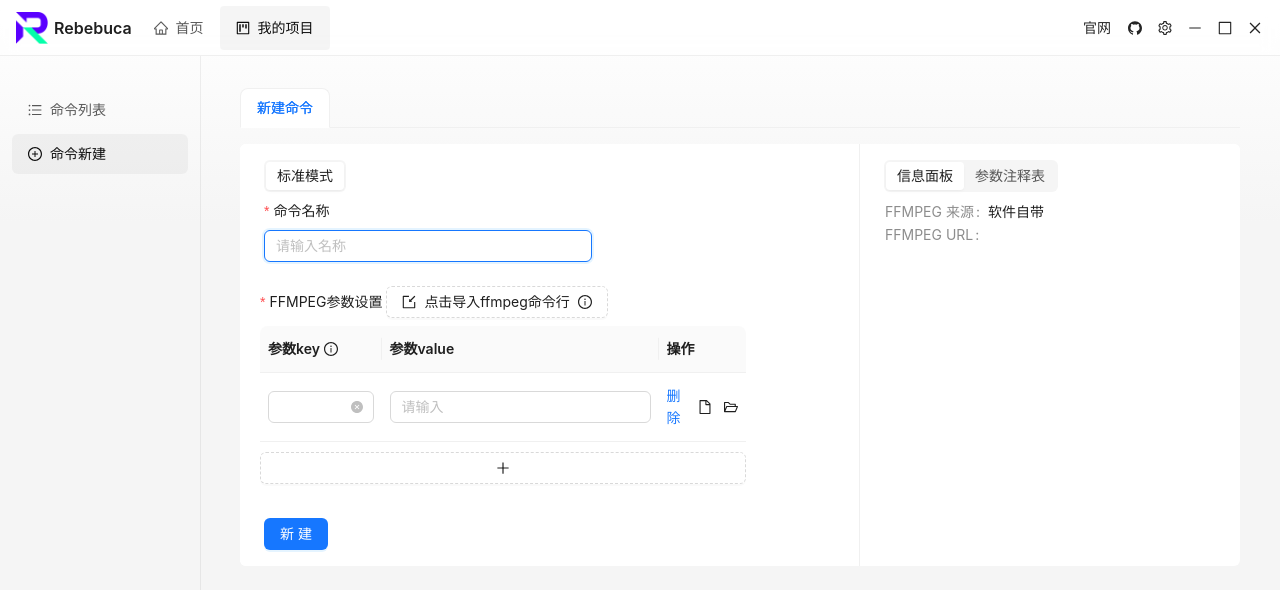
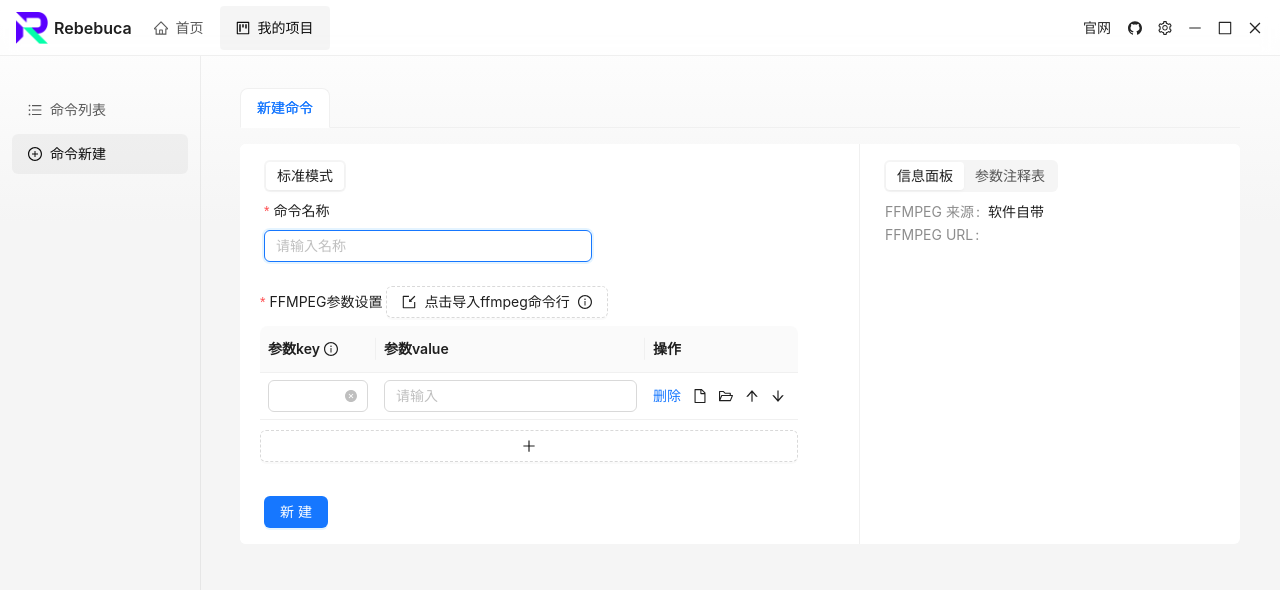
Before and after one commit to rebebuca/rebebuca, a React (Vite) app: page /project/new in a window 1280 px wide. Shown: the top 590 px of the page. Built offline with nearby package versions, Linux system fonts and the light colour scheme.

Commit message:
feat: 新建命令支持参数上下移动

```diff
--- a/src/pages/project/new/index.tsx
+++ b/src/pages/project/new/index.tsx
@@ -7,7 +7,7 @@ import { useSelector } from 'react-redux'
 import React, { useEffect, useRef, useState } from 'react'
 import type { ProColumns } from '@ant-design/pro-components'
 import { useSearchParams, useNavigate } from 'react-router-dom'
-import { FileOutlined, FolderOpenOutlined, ImportOutlined, InfoCircleOutlined } from '@ant-design/icons'
+import { FileOutlined, FolderOpenOutlined, ImportOutlined, InfoCircleOutlined, ArrowUpOutlined, ArrowDownOutlined } from '@ant-design/icons'
 import type { ProFormInstance, EditableFormInstance, ActionType } from '@ant-design/pro-components'
 import { EditableProTable, ProForm, ProFormText, ProCard } from '@ant-design/pro-components'
 import {
@@ -102,7 +102,7 @@ const ProjectItemNew: React.FC = () => {
   const columns: ProColumns<DataSourceType>[] = [
     {
       title: t('参数key'),
-      width: '25%',
+      width: '20%',
       key: 'key',
       dataIndex: 'key',
       valueType: 'select',
@@ -118,7 +118,7 @@ const ProjectItemNew: React.FC = () => {
     {
       title: t('参数value'),
       dataIndex: 'value',
-      width: '57%'
+      width: '50%'
     },
     {
       title: t('操作'),
@@ -443,6 +443,36 @@ const ProjectItemNew: React.FC = () => {
                                     selectFileOrDir(row, 2)
                                   }}
                                 />
+                              </Tooltip>,
+                              <Tooltip placement="top" title={t('上移')} key="up">
+                                <ArrowUpOutlined
+                                  style={{ cursor: 'pointer' }}
+                                  onClick={() => {
+                                    const dataSource = formRef.current?.getFieldValue('url');
+                                    const index = dataSource.findIndex((item: DataSourceType) => item.id === row.id);
+                                    if (index > 0) {
+                                      const newDataSource = [...dataSource];
+                                      [newDataSource[index - 1], newDataSource[index]] = [newDataSource[index], newDataSource[index - 1]];
+                                      formRef.current?.setFieldValue('url', newDataSource);
+                                      onValuesChange();
+                                    }
+                                  }}
+                                />
+                              </Tooltip>,
+                              <Tooltip placement="top" title={t('下移')} key="down">
+                                <ArrowDownOutlined
+                                  style={{ cursor: 'pointer' }}
+                                  onClick={() => {
+                                    const dataSource = formRef.current?.getFieldValue('url');
+                                    const index = dataSource.findIndex((item: DataSourceType) => item.id === row.id);
+                                    if (index < dataSource.length - 1) {
+                                      const newDataSource = [...dataSource];
+                                      [newDataSource[index], newDataSource[index + 1]] = [newDataSource[index + 1], newDataSource[index]];
+                                      formRef.current?.setFieldValue('url', newDataSource);
+                                      onValuesChange();
+                                    }
+                                  }}
+                                />
                               </Tooltip>
                             ]
                           }
```
